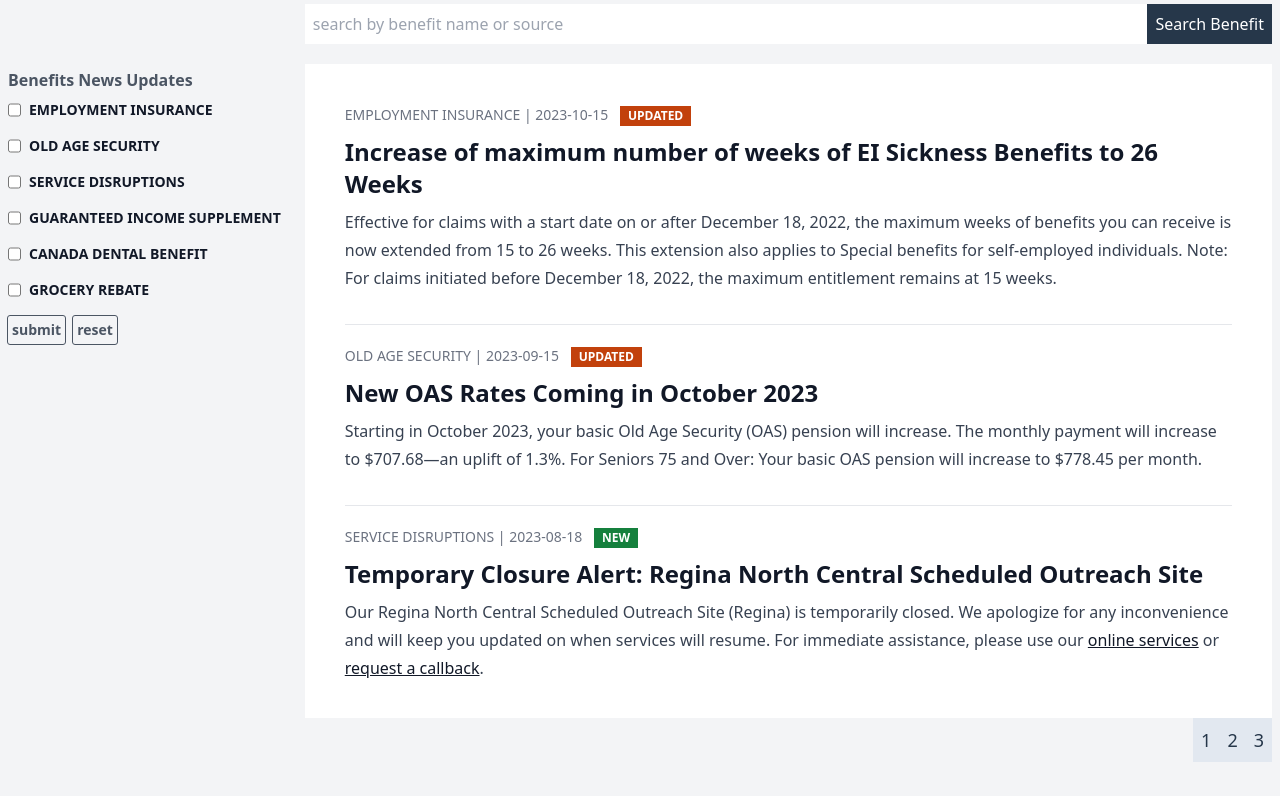
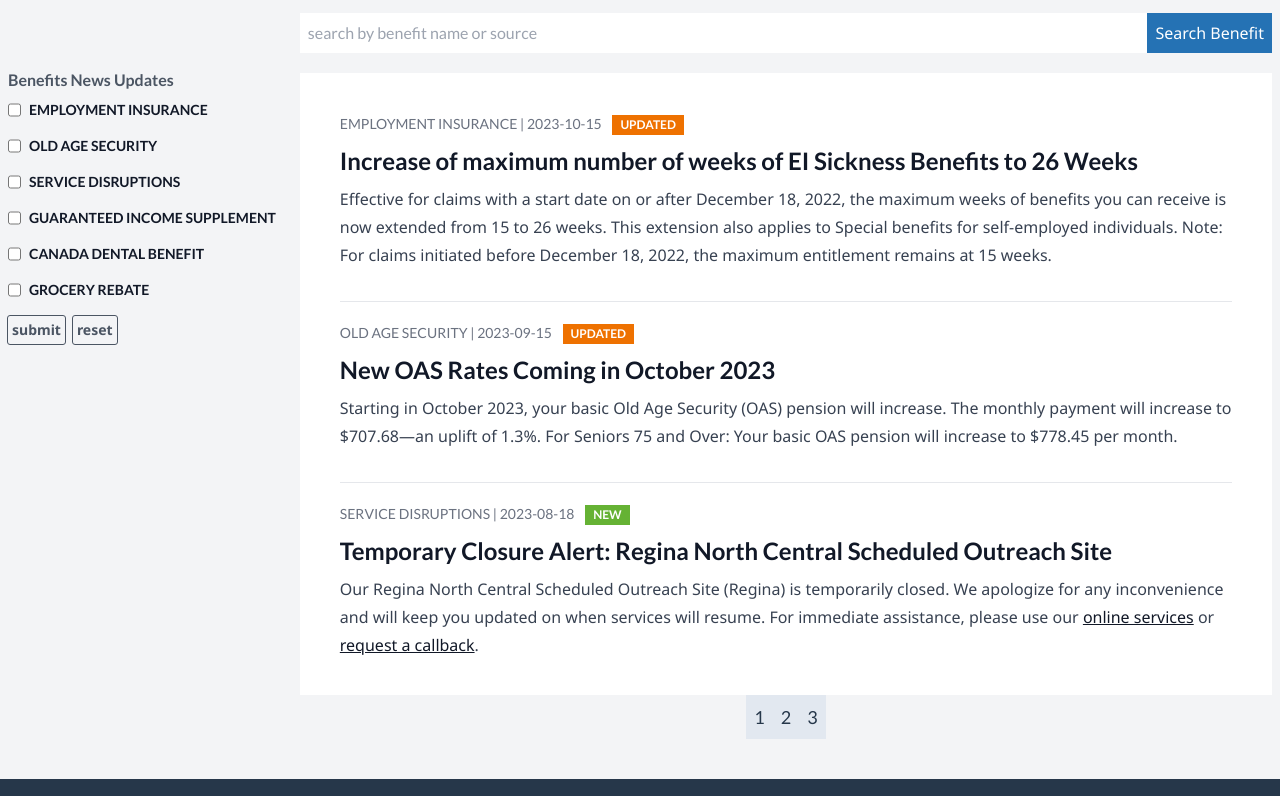
Before and after one commit to DTS-STN/benefits-newsfeed-poc, an Astro site in the folder astro-frontend/: page /en in a window 1280 px wide. Shown: the part 300-1096 px from the top of the page. Built offline with nearby package versions, Linux system fonts and the light colour scheme; Astro itself is replaced by a stand-in of ours.

Commit message:
begin changing styles per designer

```diff
--- a/astro-frontend/astro.config.mjs
+++ b/astro-frontend/astro.config.mjs
@@ -1,6 +1,5 @@
 import { defineConfig } from 'astro/config';
 import node from "@astrojs/node";
-
 import tailwind from "@astrojs/tailwind";
 
 // https://astro.build/config
@@ -9,5 +8,9 @@
   adapter: node({
     mode: "standalone"
   }),
-  integrations: [tailwind()]
+  integrations: [
+    tailwind({
+      applyBaseStyles: false,
+    }),
+  ]
 });
--- a/astro-frontend/src/components/Header.astro
+++ b/astro-frontend/src/components/Header.astro
@@ -13,7 +13,7 @@
 ---
 
 <!-- test site banner -->
-<div class="bg-blue-800 text-white">
+<div class="bg-[#26374A] text-white">
   <div class="max-w-7xl mx-auto py-5 px-2 flex gap-5 items-center">
     <div class="font-bold border-2 border-white py-2 px-4 whitespace-nowrap">{t('banner.test-site')}</div>
     <div>{t('banner.test-site-text')}</div>
--- a/astro-frontend/src/components/NewsItem.astro
+++ b/astro-frontend/src/components/NewsItem.astro
@@ -10,7 +10,7 @@
     </span>
     <span
       class={`${
-        item.data.tag === "NEW" ? "bg-green-700" : "bg-orange-700"
+        item.data.tag === "NEW" ? "bg-[#65B234]" : "bg-[#EE7100]"
       } text-white px-2 py-0.5 font-semibold text-xs inline-block`}
     >
       {item.data.tag}
--- a/astro-frontend/src/layouts/Layout.astro
+++ b/astro-frontend/src/layouts/Layout.astro
@@ -1,6 +1,7 @@
 ---
 import Header from "../components/Header.astro";
 import Footer from "../components/Footer.astro";
+import '../styles/base.css'
 
 interface Props {
   title: string;
--- a/astro-frontend/src/pages/[lang]/index.astro
+++ b/astro-frontend/src/pages/[lang]/index.astro
@@ -94,7 +94,10 @@
         </div>
 
         <div class="grow">
-          <h1 class="text-4xl font-[500] mb-6">{t("heading")}</h1>
+          <div class="border-b border-b-[#AF3C43] mb-6">
+            <h1 class="text-4xl font-bold pb-2">{t("heading")}</h1>
+
+          </div>
 
           <!-- Mobile Filter -->
           <div class="block sm:hidden mb-5">
@@ -148,7 +151,7 @@
             />
             <button
               form="filtersDesktop"
-              class="bg-primary text-white p-2 no-wrap hover:bg-blue-950"
+              class="bg-[#2572B4] text-white p-2 no-wrap hover:bg-blue-950"
               >{t("search.button")}</button
             >
           </div>
@@ -168,7 +171,7 @@
             />
             <button
               form="filtersMobile"
-              class="bg-primary text-white p-2 no-wrap hover:bg-blue-950"
+              class="bg-[#2572B4] text-white p-2 no-wrap hover:bg-blue-950"
               >{t("search.button")}</button
             >
           </div>
@@ -176,7 +179,7 @@
           <div class="bg-white divide-y px-2 md:px-10 py-5 space-y-4">
             {filteredData.map((item) => <NewsItem item={item} />)}
           </div>
-          <div class="text-right">
+          <div class="text-center">
             {
               Array.from({ length: totalPages }, (_, i) => (
                 <a
--- a/astro-frontend/src/pages/index.astro
+++ b/astro-frontend/src/pages/index.astro
@@ -1,3 +1,7 @@
+---
+import '../styles/base.css'
+---
+
 <!doctype html>
 <html lang="en">
   <head>
--- /dev/null
+++ b/astro-frontend/src/styles/base.css
@@ -0,0 +1,31 @@
+@import url("https://fonts.googleapis.com/css2?family=Lato:ital,wght@0,100;0,300;0,400;0,700;0,900;1,100;1,300;1,400;1,700;1,900&family=Noto+Sans:wght@400;700&display=swap");
+
+@tailwind base;
+@tailwind components;
+@tailwind utilities;
+@tailwind variants;
+
+html {
+    font-family: lato;
+}
+
+@layer base {
+    /* Font families */
+    h1,
+    h2 {
+      @apply font-display font-semibold;
+    }
+    h3,
+    h4,
+    h5 {
+      @apply font-display font-semibold;
+    }
+    h6 {
+      @apply font-display;
+    }
+    p,
+    li,
+    button {
+      @apply font-body;
+    }
+  }
--- a/astro-frontend/tailwind.config.mjs
+++ b/astro-frontend/tailwind.config.mjs
@@ -2,6 +2,11 @@
 export default {
   content: ["./src/**/*.{astro,html,js,jsx,md,mdx,svelte,ts,tsx,vue}"],
   theme: {
+    fontFamily: {
+      header: ["Lato", "font-serif"],
+      display: ["Lato"],
+      body: ["Noto sans"],
+    },
     extend: {
       colors: {
         primary: "rgb(38, 55, 74)",
```
